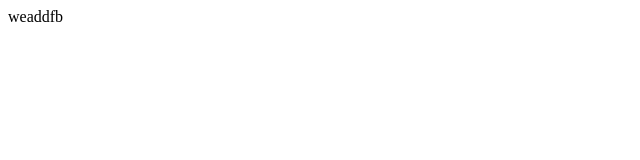
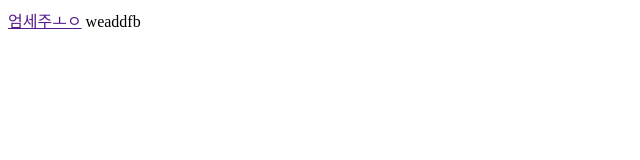
Before and after one commit to duatpwnd1/git_test, a plain HTML site: page index.html in a window 1280 px wide. Shown: the whole page, without its empty margins (0-640 px from the left). Drawn offline with Linux system fonts and the light colour scheme.

Commit message:
Update index.html

```diff
--- a/index.html
+++ b/index.html
@@ -6,7 +6,7 @@
     <title>Docddumentsdf</title>
   </head>
   <body>
-    <a href=""></a>
+    <a href="">엄세주ㅗㅇ</a>
     weaddfb
   </body>
 </html>
```
